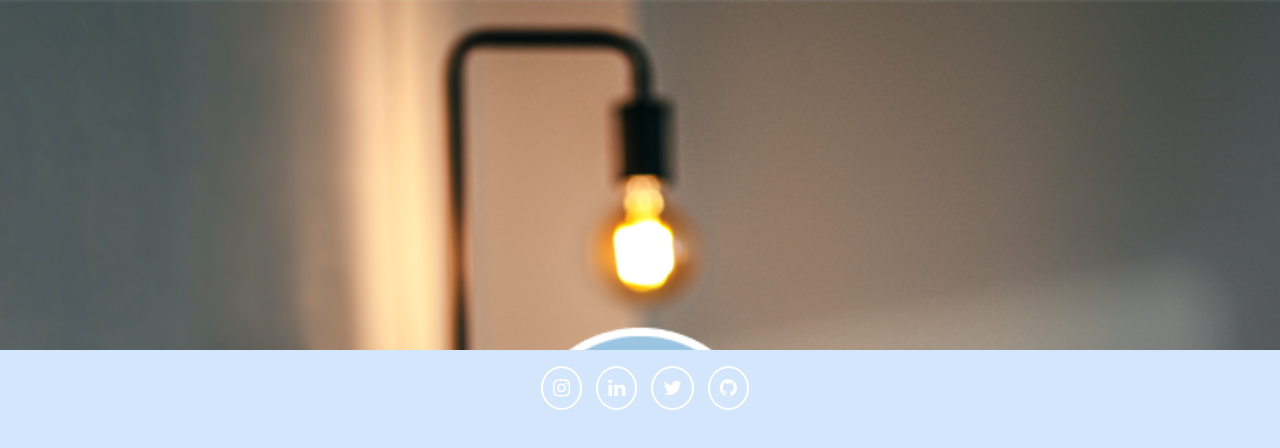
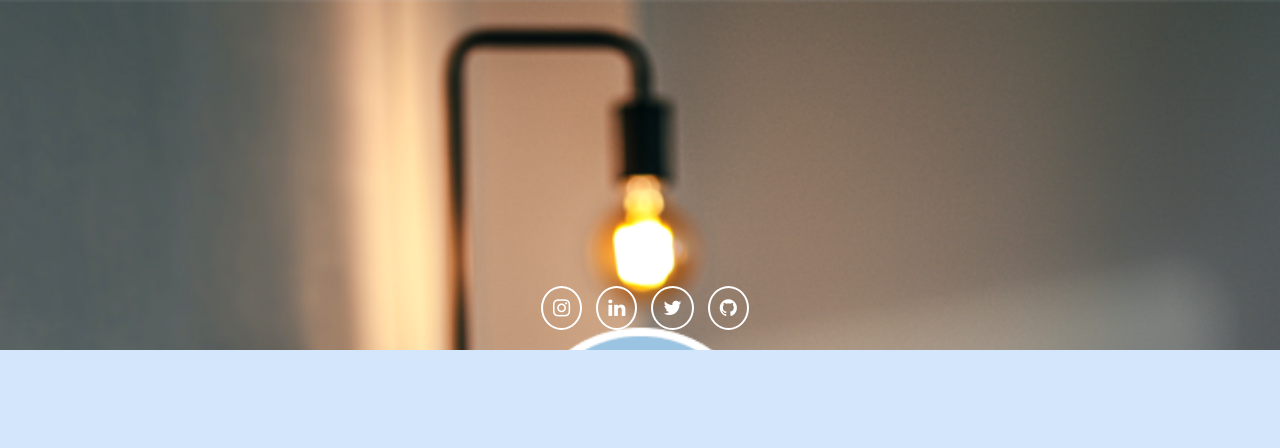
Before and after one commit to maqayyu/Servis, a plain HTML site: page index.html in a window 1280 px wide. Drawn offline with Linux system fonts and the light colour scheme.

Commit message:
Update styles.css

```diff
--- a/styles.css
+++ b/styles.css
@@ -9,13 +9,14 @@ body{
     background-size: 100%;
     background-position: top;
     background-repeat: no-repeat;
+
 }
 
 
 .social {
     text-align: center;
     top: 0%;
-    margin: 0 60px 0 30px;
+    margin: -80px 60px 0 30px;
 }
 
 .social li {
```
